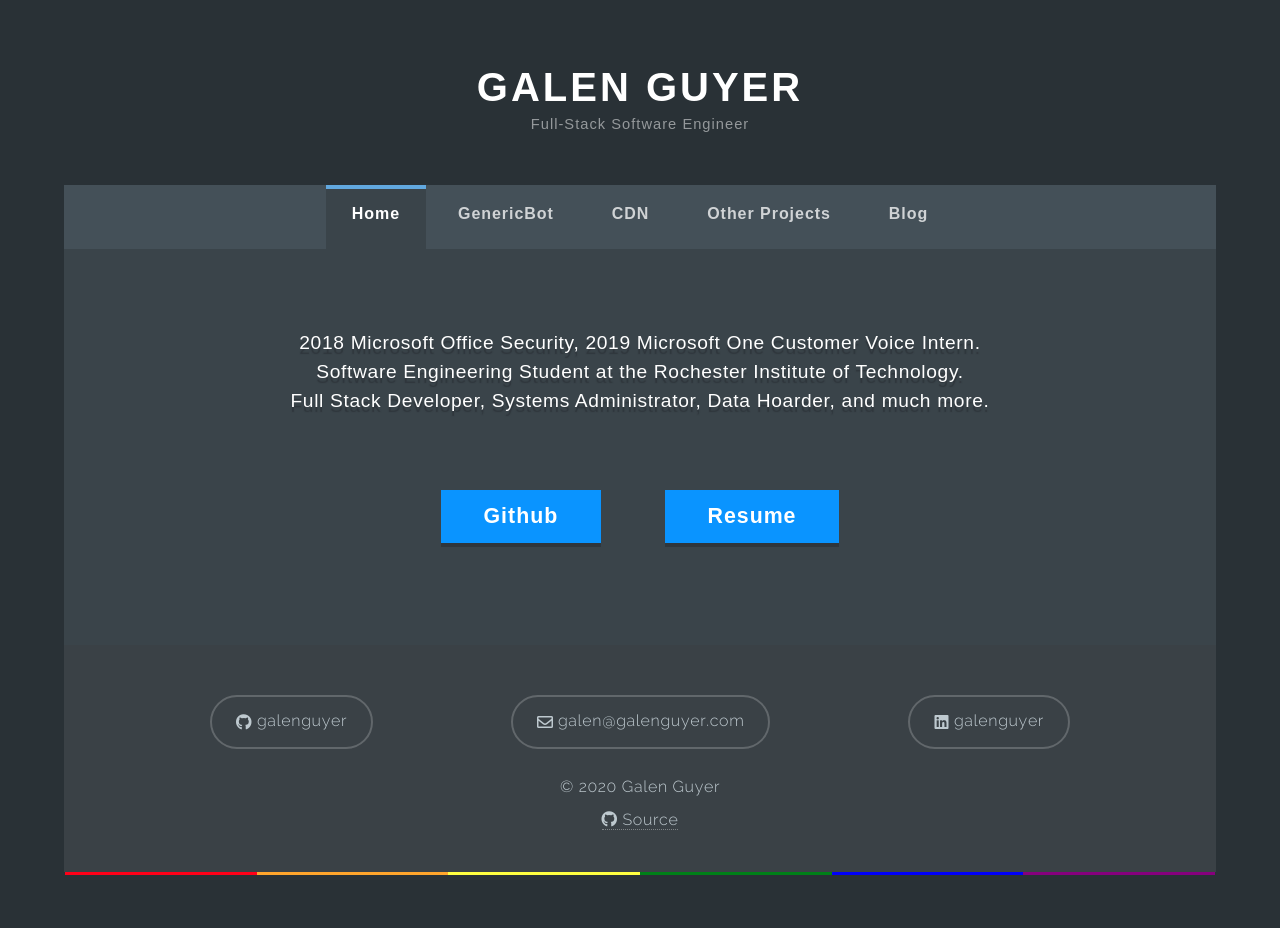
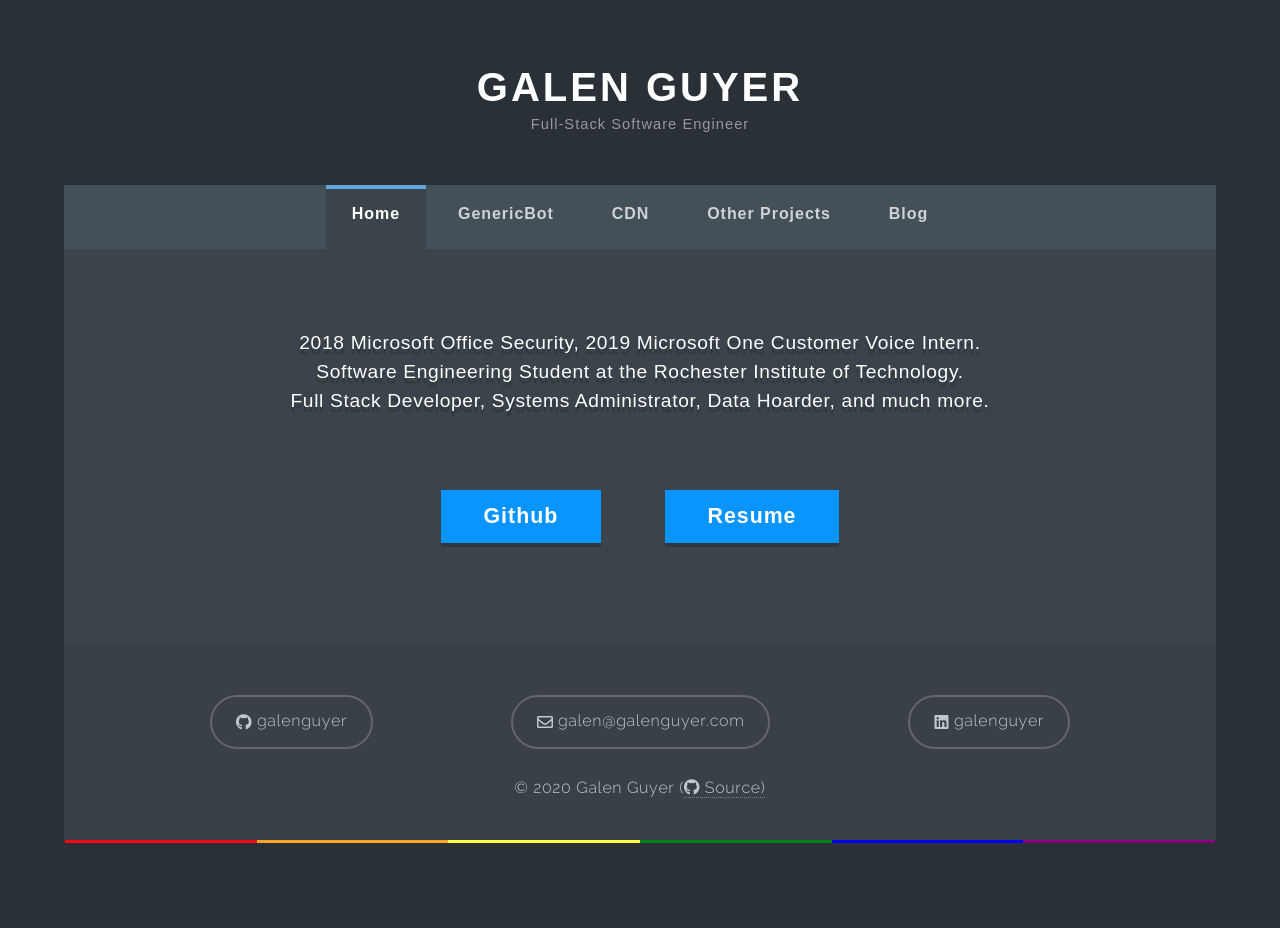
Before and after one commit to galenguyer/galenguyer.github.io.v1, a Jekyll site: the page built from index.html, in a window 1280 px wide. Built offline with Jekyll 4.4.1, drawn with Linux system fonts in a browser that asks for light colours; after the commit the page ends 900 px from its top, so only the background shows below that.

Commit message:
one-line copyright and source in footer

```diff
--- a/_includes/footer.html
+++ b/_includes/footer.html
@@ -9,8 +9,7 @@
         <span><i class="fab fa-linkedin"></i> <span class="val">galenguyer</span></span>
     </a>
     <div style='width: 100%; text-align: center; display: block;'>
-    <div class='copy'>&copy; 2020 Galen Guyer</div>
-    <div class='copy'><a href="https://github.com/galenguyer/galenguyer.github.io"><i class="fab fa-github"></i> Source</a></div>
+    <div class='copy'>&copy; 2020 Galen Guyer (<a href="https://github.com/galenguyer/galenguyer.github.io"><i class="fab fa-github"></i> Source)</a></div>
     </div>
 </footer>
 {% include rainbow.html %}
```
